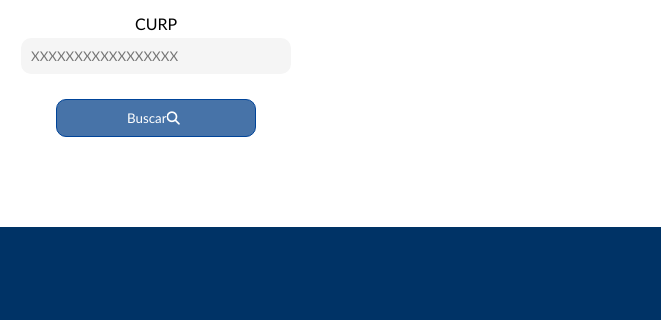
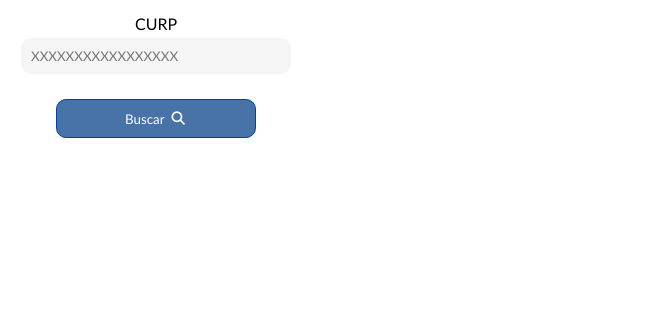
Before and after one commit to Alfred024/Formulario_TEC_demo, a plain HTML site: page Proyect_#1/index.html in a window 1280 px wide. Shown: the part 281-601 px from the top of the page, 619-1280 px from the left. Drawn offline with Linux system fonts and the light colour scheme.

Commit message:
Modify footer

```diff
--- a/Proyect_#1/style.css
+++ b/Proyect_#1/style.css
@@ -5,11 +5,16 @@
     font-family: 'Gill Sans', 'Gill Sans MT', Calibri, 'Trebuchet MS', sans-serif;
 }
 
+body{
+    display: flex;
+    min-height: 100vh;
+    flex-direction: column;
+}
+
 img {
     width: 250px;
     height: auto;
 }
-
 
 header{
     width: 100vw;
@@ -82,8 +87,8 @@ button:hover{
     pointer-events: auto;
 }
 i{
-    padding-top: 2px;
-    margin-right: 5px;
+    padding: 2px;
+    margin-left: 5px;
 }
 
 .margin_default {
```
